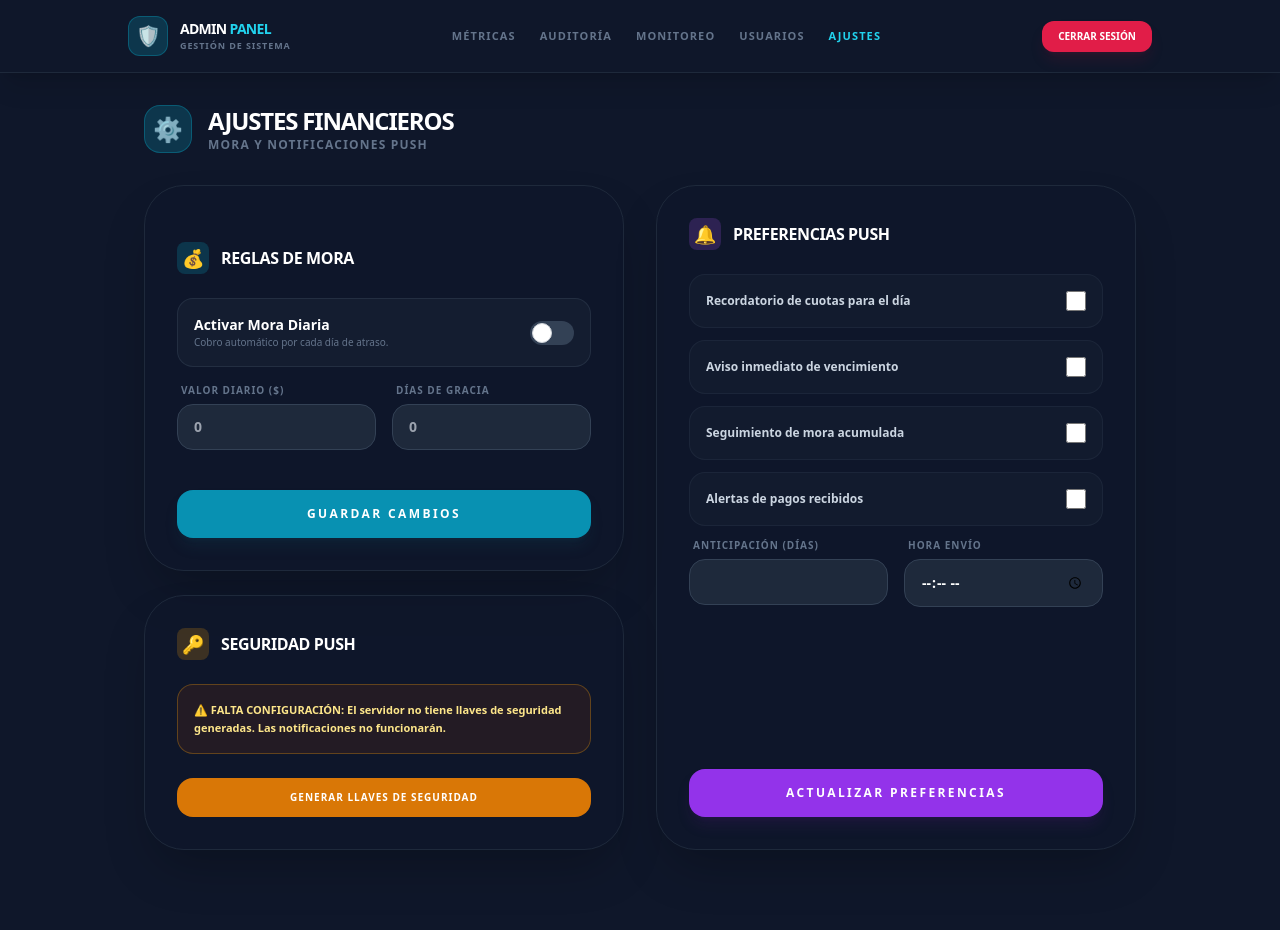
After one commit to Bonilla00/Financiera-Nuevo-Progreso-, a Flask app: page /admin/financiera in a window 1280 px wide. The commit adds this page. Run offline with Flask 3, Linux system fonts and the light colour scheme; the visitor is signed in with stand-in values (Sample User, id 1); data that the repository does not hold is empty; some libraries are stand-ins or nearby versions.

Commit message:
feat: add pro simulator with amortization and admin financial adjustments panel

```diff
--- a/app.py
+++ b/app.py
@@ -2159,6 +2159,13 @@ def notificaciones_unread_count():
     return jsonify({"unread_count": count})
 
 
+@app.route("/admin/financiera")
+@admin_required
+def admin_financiera_view():
+    """Vista de configuración financiera en el Panel Admin."""
+    return render_template("admin_financiera.html")
+
+
 @app.route("/admin/configuracion_financiera", methods=["POST"])
 @admin_required
 def admin_configuracion_financiera():
@@ -2187,6 +2194,8 @@ def admin_configuracion_financiera():
     except Exception as e:
         flash(f"Error al guardar: {e}", "error")
 
+    if request.form.get("from_admin_panel") == "yes":
+        return redirect(url_for("admin_financiera_view"))
     return redirect(url_for("configuracion"))
 
 
@@ -2207,7 +2216,8 @@ def admin_vapid_generate():
     except Exception as e:
         flash(f"Error al generar llaves: {e}", "error")
 
-    return redirect(url_for("configuracion"))
+    dest = request.form.get("redirect_to") or "configuracion"
+    return redirect(url_for(dest))
 
 
 @app.route("/api/vapid/public_key")
@@ -2236,7 +2246,8 @@ def admin_push_test():
     else:
         flash("No se pudo enviar la notificación. Verifica que hayas aceptado los permisos en este navegador y que las llaves VAPID existan.", "error")
 
-    return redirect(url_for("configuracion"))
+    dest = request.form.get("redirect_to") or "configuracion"
+    return redirect(url_for(dest))
 
 
 @app.route("/api/docs")
--- a/db.py
+++ b/db.py
@@ -162,6 +162,23 @@ def registrar_log(user_id: int | None, accion: str):
         cur.execute("INSERT INTO logs (user_id, accion) VALUES (%s, %s)", (user_id, accion))
 
 
+def proyectar_plan_pagos(fecha_inicio, frecuencia, cuotas, monto, tasa):
+    """Genera una lista de cuotas proyectadas (fecha, valor) sin persistir."""
+    interes_total = float(monto) * (float(tasa) / 100.0)
+    total_pagar = float(monto) + interes_total
+    valor_cuota = round(total_pagar / max(1, int(cuotas)), 2)
+
+    plan = []
+    for i in range(1, int(cuotas) + 1):
+        fecha_cuota = proxima_fecha_pago(fecha_inicio, frecuencia, i - 1, cuotas)
+        plan.append({
+            "numero": i,
+            "fecha": fecha_cuota,
+            "valor": valor_cuota
+        })
+    return plan, total_pagar, interes_total
+
+
 def obtener_metricas_globales():
     """Obtiene métricas totales de todo el sistema para el admin."""
     with get_conn() as conn:
--- /dev/null
+++ b/templates/admin_financiera.html
@@ -0,0 +1,129 @@
+{% extends "base_admin.html" %}
+{% block title %}Ajustes Financieros - Admin{% endblock %}
+{% block content %}
+
+<div class="flex items-center gap-4 mb-8">
+    <div class="w-12 h-12 rounded-2xl bg-cyan-500/20 flex items-center justify-center border border-cyan-500/30 text-2xl">⚙️</div>
+    <div>
+        <h2 class="text-2xl font-black text-white uppercase tracking-tighter">Ajustes Financieros</h2>
+        <p class="text-xs text-slate-500 font-bold uppercase tracking-widest">Mora y Notificaciones Push</p>
+    </div>
+</div>
+
+<div class="grid grid-cols-1 md:grid-cols-2 gap-8">
+    <!-- Columna Izquierda: Configuración Financiera -->
+    <div class="space-y-6">
+        <form method="post" action="{{ url_for('admin_configuracion_financiera') }}" class="bg-slate-900/50 rounded-[2.5rem] border border-slate-800 p-8 shadow-2xl space-y-6">
+            <input type="hidden" name="csrf_token" value="{{ csrf_token() }}">
+            <input type="hidden" name="from_admin_panel" value="yes">
+
+            <div class="flex items-center gap-3 mb-4">
+                <div class="w-8 h-8 rounded-lg bg-cyan-500/20 flex items-center justify-center text-lg">💰</div>
+                <h3 class="font-bold text-white text-base uppercase tracking-tight">Reglas de Mora</h3>
+            </div>
+
+            <div class="space-y-4">
+                <div class="flex items-center justify-between p-4 rounded-2xl bg-slate-800/40 border border-slate-700/50">
+                    <div>
+                        <p class="text-sm font-bold text-white">Activar Mora Diaria</p>
+                        <p class="text-[10px] text-slate-500 font-medium">Cobro automático por cada día de atraso.</p>
+                    </div>
+                    <label class="relative inline-flex items-center cursor-pointer">
+                        <input type="checkbox" name="mora_activa" class="sr-only peer" {% if db.obtener_configuracion("mora_activa") %}checked{% endif %}>
+                        <div class="w-11 h-6 bg-slate-700 peer-focus:outline-none rounded-full peer peer-checked:after:translate-x-full peer-checked:after:border-white after:content-[''] after:absolute after:top-[2px] after:left-[2px] after:bg-white after:border-gray-300 after:border after:rounded-full after:h-5 after:w-5 after:transition-all peer-checked:bg-cyan-500"></div>
+                    </label>
+                </div>
+
+                <div class="grid grid-cols-2 gap-4">
+                    <div>
+                        <label class="block text-[10px] text-slate-500 uppercase font-black mb-1.5 ml-1 tracking-widest">Valor Diario ($)</label>
+                        <input type="number" name="mora_valor_diario" value="{{ db.obtener_configuracion('mora_valor_diario') }}" placeholder="0" class="w-full rounded-2xl bg-slate-800 border border-slate-700 px-4 py-3 text-white text-sm font-bold focus:border-cyan-500 outline-none transition-all">
+                    </div>
+                    <div>
+                        <label class="block text-[10px] text-slate-500 uppercase font-black mb-1.5 ml-1 tracking-widest">Días de Gracia</label>
+                        <input type="number" name="mora_dias_gracia" value="{{ db.obtener_configuracion('mora_dias_gracia') }}" placeholder="0" class="w-full rounded-2xl bg-slate-800 border border-slate-700 px-4 py-3 text-white text-sm font-bold focus:border-cyan-500 outline-none transition-all">
+                    </div>
+                </div>
+            </div>
+
+            <div class="pt-4">
+                <button type="submit" class="w-full py-4 rounded-2xl bg-cyan-600 hover:bg-cyan-500 text-white font-black text-xs uppercase tracking-[0.2em] shadow-lg shadow-cyan-900/20 transition-all active:scale-95">Guardar Cambios</button>
+            </div>
+        </form>
+
+        <!-- Seguridad VAPID -->
+        <div class="bg-slate-900/50 rounded-[2.5rem] border border-slate-800 p-8 shadow-2xl">
+            <div class="flex items-center gap-3 mb-6">
+                <div class="w-8 h-8 rounded-lg bg-amber-500/20 flex items-center justify-center text-lg">🔑</div>
+                <h3 class="font-bold text-white text-base uppercase tracking-tight">Seguridad Push</h3>
+            </div>
+
+            {% if not db.obtener_configuracion('vapid_public_key') %}
+            <div class="p-4 rounded-2xl bg-amber-900/20 border border-amber-500/30 mb-6">
+                <p class="text-[11px] text-amber-200 leading-relaxed font-bold">⚠️ FALTA CONFIGURACIÓN: El servidor no tiene llaves de seguridad generadas. Las notificaciones no funcionarán.</p>
+            </div>
+            <form method="post" action="{{ url_for('admin_vapid_generate') }}">
+                <input type="hidden" name="csrf_token" value="{{ csrf_token() }}">
+                <input type="hidden" name="redirect_to" value="admin_financiera_view">
+                <button type="submit" class="w-full py-3 rounded-2xl bg-amber-600 hover:bg-amber-500 text-white font-black text-[10px] uppercase tracking-widest transition-all">Generar Llaves de Seguridad</button>
+            </form>
+            {% else %}
+            <div class="space-y-4">
+                <div class="p-4 rounded-2xl bg-emerald-900/10 border border-emerald-500/20">
+                    <p class="text-[10px] text-emerald-400 font-black uppercase tracking-widest">✅ Sistema de Seguridad Activo</p>
+                </div>
+                <form method="post" action="{{ url_for('admin_push_test') }}">
+                    <input type="hidden" name="csrf_token" value="{{ csrf_token() }}">
+                    <input type="hidden" name="redirect_to" value="admin_financiera_view">
+                    <button type="submit" class="w-full py-3 rounded-2xl border border-emerald-500/30 text-emerald-400 font-black text-[10px] uppercase tracking-widest hover:bg-emerald-500/10 transition-all">Enviar Notificación de Prueba</button>
+                </form>
+            </div>
+            {% endif %}
+        </div>
+    </div>
+
+    <!-- Columna Derecha: Configuración Notificaciones -->
+    <div>
+        <form method="post" action="{{ url_for('admin_configuracion_financiera') }}" class="bg-slate-900/50 rounded-[2.5rem] border border-slate-800 p-8 shadow-2xl h-full flex flex-col">
+            <input type="hidden" name="csrf_token" value="{{ csrf_token() }}">
+            <input type="hidden" name="from_admin_panel" value="yes">
+
+            <div class="flex items-center gap-3 mb-6">
+                <div class="w-8 h-8 rounded-lg bg-purple-500/20 flex items-center justify-center text-lg">🔔</div>
+                <h3 class="font-bold text-white text-base uppercase tracking-tight">Preferencias Push</h3>
+            </div>
+
+            <div class="space-y-3 flex-1">
+                {% set push_configs = [
+                    ('push_recordatorio_cuotas', 'Recordatorio de cuotas para el día'),
+                    ('push_cuotas_vencidas', 'Aviso inmediato de vencimiento'),
+                    ('push_mora', 'Seguimiento de mora acumulada'),
+                    ('push_pagos_registrados', 'Alertas de pagos recibidos')
+                ] %}
+                {% for clave, label in push_configs %}
+                <label class="flex items-center justify-between p-4 rounded-2xl bg-slate-800/30 border border-slate-700/30 cursor-pointer hover:bg-slate-800/50 transition-all group">
+                    <span class="text-xs text-slate-300 font-bold group-hover:text-white transition-colors">{{ label }}</span>
+                    <input type="checkbox" name="{{ clave }}" class="w-5 h-5 rounded-lg border-slate-600 bg-slate-700 text-cyan-500 focus:ring-cyan-500/50" {% if db.obtener_configuracion(clave) %}checked{% endif %}>
+                </label>
+                {% endfor %}
+
+                <div class="grid grid-cols-2 gap-4 mt-6">
+                    <div>
+                        <label class="block text-[10px] text-slate-500 uppercase font-black mb-1.5 ml-1 tracking-widest">Anticipación (Días)</label>
+                        <input type="number" name="push_dias_antes" value="{{ db.obtener_configuracion('push_dias_antes') }}" class="w-full rounded-2xl bg-slate-800 border border-slate-700 px-4 py-3 text-white text-sm font-bold focus:border-cyan-500 outline-none">
+                    </div>
+                    <div>
+                        <label class="block text-[10px] text-slate-500 uppercase font-black mb-1.5 ml-1 tracking-widest">Hora Envío</label>
+                        <input type="time" name="push_hora_envio" value="{{ db.obtener_configuracion('push_hora_envio') }}" class="w-full rounded-2xl bg-slate-800 border border-slate-700 px-4 py-3 text-white text-sm font-bold focus:border-cyan-500 outline-none">
+                    </div>
+                </div>
+            </div>
+
+            <div class="pt-8">
+                <button type="submit" class="w-full py-4 rounded-2xl bg-purple-600 hover:bg-purple-500 text-white font-black text-xs uppercase tracking-[0.2em] shadow-lg shadow-purple-900/20 transition-all active:scale-95">Actualizar Preferencias</button>
+            </div>
+        </form>
+    </div>
+</div>
+
+{% endblock %}
--- a/templates/base_admin.html
+++ b/templates/base_admin.html
@@ -29,11 +29,12 @@
         </div>
       </div>
 
-      <nav class="flex gap-4 sm:gap-8 text-[10px] sm:text-[11px] font-bold uppercase tracking-widest">
+      <nav class="flex gap-4 sm:gap-6 text-[10px] sm:text-[11px] font-bold uppercase tracking-widest">
         <a href="{{ url_for('admin_dashboard') }}" class="transition-colors {% if request.endpoint == 'admin_dashboard' %}text-cyan-400{% else %}text-slate-500 hover:text-slate-300{% endif %}">Métricas</a>
         <a href="{{ url_for('admin_audit_eliminaciones') }}" class="transition-colors {% if request.endpoint == 'admin_audit_eliminaciones' %}text-cyan-400{% else %}text-slate-500 hover:text-slate-300{% endif %}">Auditoría</a>
         <a href="{{ url_for('admin_usuarios_list') }}" class="transition-colors {% if request.endpoint == 'admin_usuarios_list' %}text-cyan-400{% else %}text-slate-500 hover:text-slate-300{% endif %}">Monitoreo</a>
         <a href="{{ url_for('admin_usuarios') }}" class="transition-colors {% if request.endpoint == 'admin_usuarios' %}text-cyan-400{% else %}text-slate-500 hover:text-slate-300{% endif %}">Usuarios</a>
+        <a href="{{ url_for('admin_financiera_view') }}" class="transition-colors {% if request.endpoint == 'admin_financiera_view' %}text-cyan-400{% else %}text-slate-500 hover:text-slate-300{% endif %}">Ajustes</a>
       </nav>
 
       <div class="flex items-center gap-2">
```
Also changed, not shown: templates/base.html (+27 -12 lines).
